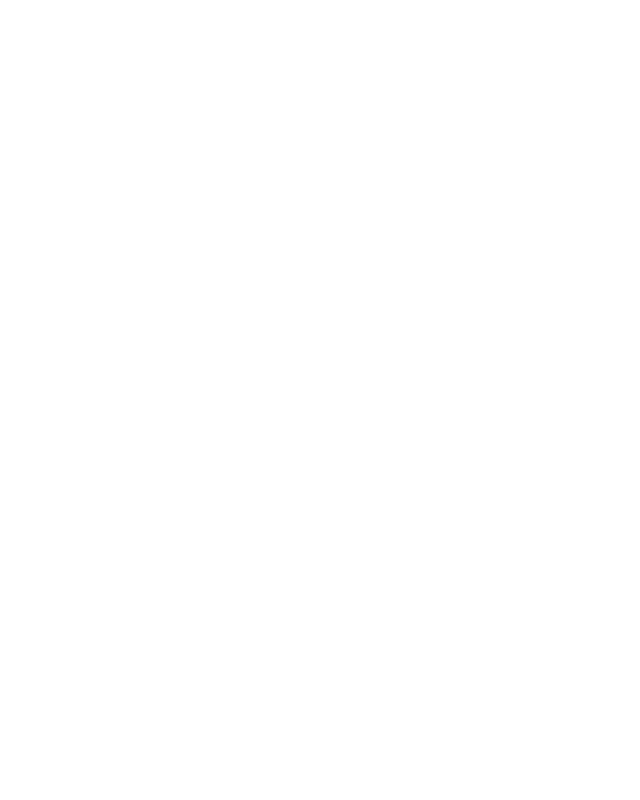
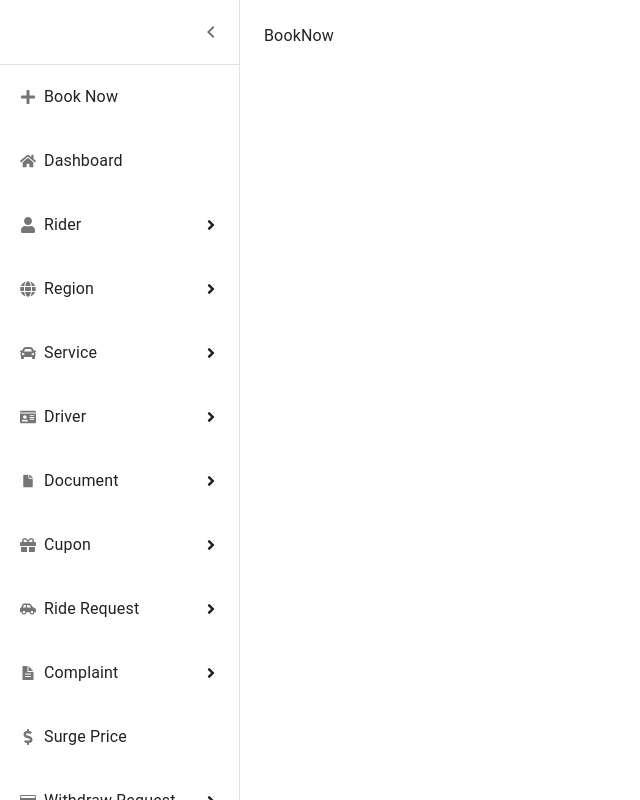
Before and after one commit to Kushal1715/mighty-taxi, a React (Vite) app in the folder mighty-taxi/: page /book-now in a window 1280 px wide. Before the commit this address had no page. Shown: the whole page, without its empty margins (0-640 px from the left). Built offline with nearby package versions, Linux system fonts and the light colour scheme.

Commit message:
adding routes to navItem

```diff
--- a/mighty-taxi/src/App.tsx
+++ b/mighty-taxi/src/App.tsx
@@ -1,12 +1,18 @@
 import { BrowserRouter, Routes, Route } from 'react-router-dom'
 import DashHome from './pages/DashHome'
+import MainLayout from './MainLayout/MainLayout'
+import BookNow from './pages/BookNow'
 
 export default function App() {
   return (
     <>
       <BrowserRouter>
         <Routes>
-          <Route path="/" element={<DashHome />} />
+          <Route path="/" element={<MainLayout />}>
+            <Route path="/" element={<DashHome />} />
+            <Route path="/book-now" element={<BookNow />} />
+
+          </Route>
         </Routes>
       </BrowserRouter>
     </>
--- /dev/null
+++ b/mighty-taxi/src/MainLayout/MainLayout.tsx
@@ -0,0 +1,19 @@
+import SideNav from '@/components/sidenav'
+import { Box } from '@mui/material'
+import React from 'react'
+import { Outlet } from 'react-router-dom'
+
+type Props = {}
+
+const MainLayout = (props: Props) => {
+  return (
+    <><Box sx={{ display: 'flex' }}>
+      <SideNav />
+      <Box component="main" sx={{ flexGrow: 1, p: 3 }}>
+        <Outlet />
+      </Box>
+    </Box></>
+  )
+}
+
+export default MainLayout
--- a/mighty-taxi/src/components/sidenav/index.tsx
+++ b/mighty-taxi/src/components/sidenav/index.tsx
@@ -28,6 +28,7 @@ import { RiFolderSettingsFill, RiUserSettingsFill } from 'react-icons/ri';
 import { HiDocumentText, HiOutlineDocumentReport } from 'react-icons/hi';
 import { TbSpeakerphone } from 'react-icons/tb';
 import { FaWebflow } from 'react-icons/fa6';
+import { useNavigate } from 'react-router-dom';
 
 const drawerWidth = 240;
 
@@ -65,28 +66,7 @@ interface AppBarProps extends MuiAppBarProps {
   open?: boolean;
 }
 
-const AppBar = styled(MuiAppBar, {
-  shouldForwardProp: (prop) => prop !== 'open',
-})<AppBarProps>(({ theme }) => ({
-  zIndex: theme.zIndex.drawer + 1,
-  transition: theme.transitions.create(['width', 'margin'], {
-    easing: theme.transitions.easing.sharp,
-    duration: theme.transitions.duration.leavingScreen,
-  }),
-  variants: [
-    {
-      props: ({ open }) => open,
-      style: {
-        marginLeft: drawerWidth,
-        width: `calc(100% - ${drawerWidth}px)`,
-        transition: theme.transitions.create(['width', 'margin'], {
-          easing: theme.transitions.easing.sharp,
-          duration: theme.transitions.duration.enteringScreen,
-        }),
-      },
-    },
-  ],
-}));
+
 
 const Drawer = styled(MuiDrawer, { shouldForwardProp: (prop) => prop !== 'open' })(({ theme }) => ({
   width: drawerWidth,
@@ -116,14 +96,17 @@ export default function SideNav() {
   const [open, setOpen] = React.useState<boolean>(true);
   const [openDrawer, setOpenDrawer] = React.useState<any>(null);
   const [openMenu, setOpenMenu] = React.useState<boolean>(false);
+  const navigate = useNavigate();
 
-  const handleDrawerOpen = () => {
-    setOpen(true);
-  };
 
-  const handleDrawerClose = () => {
-    setOpen(false);
-  };
+  const handleRoute = (route?: string) => {
+    if (route) {
+      navigate(route)
+    } else {
+      console.log("route doesnot exist")
+    }
+  }
+
 
   const toggleDrawerMenu = (menu: any) => {
     setOpenDrawer(menu)
@@ -135,11 +118,13 @@ export default function SideNav() {
   const navitems: NavItem[] = [
     {
       icon: <FaPlus />,
-      item: "Book Now"
+      item: "Book Now",
+      route: "/book-now"
     },
     {
       icon: <FaHome />,
-      item: "Dashboard"
+      item: "Dashboard",
+      route: "/"
     },
     {
       icon: <FaUser />,
@@ -147,11 +132,13 @@ export default function SideNav() {
       itemChildren: [
         {
           childrenIcon: <FaList />,
-          childrenItem: "Rider List"
+          childrenItem: "Rider List",
+          route: '/rider-list'
         },
         {
           childrenIcon: <MdAddBox />,
-          childrenItem: "Add Rider"
+          childrenItem: "Add Rider",
+          route: '/add-rider'
         }
       ]
     },
@@ -161,11 +148,13 @@ export default function SideNav() {
       itemChildren: [
         {
           childrenIcon: <FaList />,
-          childrenItem: "Region List"
+          childrenItem: "Region List",
+          route: "/region-list"
         },
         {
           childrenIcon: <MdAddBox />,
-          childrenItem: "Add Region"
+          childrenItem: "Add Region",
+          route: "/add-region"
         }
       ]
     },
@@ -175,11 +164,13 @@ export default function SideNav() {
       itemChildren: [
         {
           childrenIcon: <FaList />,
-          childrenItem: "Service List"
+          childrenItem: "Service List",
+          route: "/service-list"
         },
         {
           childrenIcon: <MdAddBox />,
-          childrenItem: "Add Service"
+          childrenItem: "Add Service",
+          route: "/add-service"
         }
       ]
     },
@@ -189,19 +180,23 @@ export default function SideNav() {
       itemChildren: [
         {
           childrenIcon: <FaList />,
-          childrenItem: "Driver List"
+          childrenItem: "Driver List",
+          route: "/driver-list"
         },
         {
           childrenIcon: <FaList />,
-          childrenItem: "Pending Driver"
+          childrenItem: "Pending Driver",
+          route: "/pending-driver"
         },
         {
           childrenIcon: <MdAddBox />,
-          childrenItem: "Add Driver"
+          childrenItem: "Add Driver",
+          route: "/add-driver"
         },
         {
           childrenIcon: <MdAddBox />,
-          childrenItem: "Manage Driver Document"
+          childrenItem: "Manage Driver Document",
+          route: "/manage-driver-document"
         }
       ]
     },
@@ -211,14 +206,14 @@ export default function SideNav() {
       itemChildren: [
         {
           childrenIcon: <FaList />,
-          childrenItem: "Document List"
+          childrenItem: "Document List",
+          route: "/document-list"
         },
-
         {
           childrenIcon: <MdAddBox />,
-          childrenItem: "Add Document"
-        },
-
+          childrenItem: "Add Document",
+          route: "/add-document"
+        }
       ]
     },
     {
@@ -227,14 +222,14 @@ export default function SideNav() {
       itemChildren: [
         {
           childrenIcon: <FaList />,
-          childrenItem: "Cupon List"
+          childrenItem: "Cupon List",
+          route: "/cupon-list"
         },
-
         {
           childrenIcon: <MdAddBox />,
-          childrenItem: "Add Cupon"
-        },
-
+          childrenItem: "Add Cupon",
+          route: "/add-cupon"
+        }
       ]
     },
     {
@@ -243,24 +238,29 @@ export default function SideNav() {
       itemChildren: [
         {
           childrenIcon: <FaList />,
-          childrenItem: "All List"
+          childrenItem: "All List",
+          route: "/ride-all-list"
         },
         {
           childrenIcon: <FaList />,
-          childrenItem: "New Ride List"
+          childrenItem: "New Ride List",
+          route: "/ride-new-list"
         },
         {
           childrenIcon: <FaList />,
-          childrenItem: "Completed List"
+          childrenItem: "Completed List",
+          route: "/ride-completed-list"
         },
         {
           childrenIcon: <FaList />,
-          childrenItem: "Cancelled List"
+          childrenItem: "Cancelled List",
+          route: "/ride-cancelled-list"
         },
         {
           childrenIcon: <FaList />,
-          childrenItem: "Pending List"
-        },
+          childrenItem: "Pending List",
+          route: "/ride-pending-list"
+        }
       ]
     },
     {
@@ -269,23 +269,24 @@ export default function SideNav() {
       itemChildren: [
         {
           childrenIcon: <FaList />,
-          childrenItem: "Resolved List"
+          childrenItem: "Resolved List",
+          route: "/complaint-resolved-list"
         },
         {
           childrenIcon: <FaList />,
-          childrenItem: "Pending List"
+          childrenItem: "Pending List",
+          route: "/complaint-pending-list"
         },
         {
           childrenIcon: <FaList />,
-          childrenItem: "Investigation List"
-        },
-
+          childrenItem: "Investigation List",
+          route: "/complaint-investigation-list"
+        }
       ]
     },
     {
       icon: <FaDollarSign />,
       item: "Surge Price",
-
     },
     {
       icon: <ImCreditCard />,
@@ -293,21 +294,24 @@ export default function SideNav() {
       itemChildren: [
         {
           childrenIcon: <FaList />,
-          childrenItem: "All"
+          childrenItem: "All",
+          route: "/withdraw-all"
         },
         {
           childrenIcon: <FaList />,
-          childrenItem: "Pending List"
+          childrenItem: "Pending List",
+          route: "/withdraw-pending-list"
         },
         {
           childrenIcon: <FaList />,
-          childrenItem: "Approved List"
+          childrenItem: "Approved List",
+          route: "/withdraw-approved-list"
         },
         {
           childrenIcon: <FaList />,
-          childrenItem: "Decline List"
-        },
-
+          childrenItem: "Decline List",
+          route: "/withdraw-decline-list"
+        }
       ]
     },
     {
@@ -316,21 +320,24 @@ export default function SideNav() {
       itemChildren: [
         {
           childrenIcon: <FaList />,
-          childrenItem: "Default Keyword List"
+          childrenItem: "Default Keyword List",
+          route: "/keyword-list"
         },
         {
           childrenIcon: <FaList />,
-          childrenItem: "Language List"
+          childrenItem: "Language List",
+          route: "/language-list"
         },
         {
           childrenIcon: <FaList />,
-          childrenItem: "Language with Keyword List"
+          childrenItem: "Language with Keyword List",
+          route: "/language-keyword-list"
         },
         {
           childrenIcon: <FaList />,
-          childrenItem: "Bulk Import Data List"
-        },
-
+          childrenItem: "Bulk Import Data List",
+          route: "/bulk-import-data-list"
+        }
       ]
     },
     {
@@ -339,26 +346,31 @@ export default function SideNav() {
       itemChildren: [
         {
           childrenIcon: <FaList />,
-          childrenItem: "Role List"
+          childrenItem: "Role List",
+          route: "/role-list"
         },
         {
           childrenIcon: <FaList />,
-          childrenItem: "Permission List"
-        },
+          childrenItem: "Permission List",
+          route: "/permission-list"
+        }
       ]
     },
     {
       icon: <HiDocumentText />,
+
       item: "Additional Fees",
       itemChildren: [
         {
           childrenIcon: <FaList />,
-          childrenItem: "Additional Fees List"
+          childrenItem: "Additional Fees List",
+          route: "/additional-fees-list"
         },
         {
           childrenIcon: <MdAddBox />,
-          childrenItem: "Add Additional Fees"
-        },
+          childrenItem: "Add Additional Fees",
+          route: "/add-additional-fees"
+        }
       ]
     },
     {
@@ -367,12 +379,14 @@ export default function SideNav() {
       itemChildren: [
         {
           childrenIcon: <FaList />,
-          childrenItem: "SOS List"
+          childrenItem: "SOS List",
+          route: "/sos-list"
         },
         {
           childrenIcon: <MdAddBox />,
-          childrenItem: "Add SOS"
-        },
+          childrenItem: "Add SOS",
+          route: "/add-sos"
+        }
       ]
     },
     {
@@ -381,12 +395,14 @@ export default function SideNav() {
       itemChildren: [
         {
           childrenIcon: <FaList />,
-          childrenItem: "Push Notification List"
+          childrenItem: "Push Notification List",
+          route: "/push-notification-list"
         },
         {
           childrenIcon: <MdAddBox />,
-          childrenItem: "Add Push Notification"
-        },
+          childrenItem: "Add Push Notification",
+          route: "/add-push-notification"
+        }
       ]
     },
     {
@@ -395,16 +411,19 @@ export default function SideNav() {
       itemChildren: [
         {
           childrenIcon: <FaList />,
-          childrenItem: "Admin Report"
+          childrenItem: "Admin Report",
+          route: "/admin-report"
         },
         {
           childrenIcon: <FaList />,
-          childrenItem: "Driver Earning"
+          childrenItem: "Driver Earning",
+          route: "/driver-earning"
         },
         {
           childrenIcon: <FaList />,
-          childrenItem: "Service wise"
-        },
+          childrenItem: "Service wise",
+          route: "/service-wise-report"
+        }
       ]
     },
     {
@@ -413,27 +432,28 @@ export default function SideNav() {
       itemChildren: [
         {
           childrenIcon: <FaList />,
-          childrenItem: "List"
+          childrenItem: "List",
+          route: "/pages-list"
         },
         {
           childrenIcon: <FaList />,
-          childrenItem: "Terms and Condition"
+          childrenItem: "Terms and Condition",
+          route: "/terms-condition"
         },
         {
           childrenIcon: <FaList />,
-          childrenItem: "Privacy Policy"
-        },
+          childrenItem: "Privacy Policy",
+          route: "/privacy-policy"
+        }
       ]
     },
     {
       icon: <FaLocationArrow />,
       item: "Driver Location",
-
     },
     {
       icon: <IoSettings />,
       item: "Setting",
-
     },
     {
       icon: <FaWebflow />,
@@ -441,56 +461,42 @@ export default function SideNav() {
       itemChildren: [
         {
           childrenIcon: <FaList />,
-          childrenItem: "Information"
+          childrenItem: "Information",
+          route: "/website-info"
         },
         {
           childrenIcon: <FaList />,
-          childrenItem: "Our Mission"
+          childrenItem: "Our Mission",
+          route: "/our-mission"
         },
         {
           childrenIcon: <FaList />,
-          childrenItem: "Why Choose"
+          childrenItem: "Why Choose",
+          route: "/why-choose"
         },
         {
           childrenIcon: <FaList />,
-          childrenItem: "Client Testimonials"
+          childrenItem: "Client Testimonials",
+          route: "/client-testimonials"
         },
         {
           childrenIcon: <FaList />,
-          childrenItem: "Downloand App"
+          childrenItem: "Download App",
+          route: "/download-app"
         },
         {
           childrenIcon: <FaList />,
-          childrenItem: "Contact Info"
-        },
+          childrenItem: "Contact Info",
+          route: "/contact-info"
+        }
       ]
     },
-  ]
+  ];
 
   return (
     <Box sx={{ display: 'flex' }}>
       <CssBaseline />
-      <AppBar position="fixed" open={open}>
-        <Toolbar>
-          <IconButton
-            color="inherit"
-            aria-label="open drawer"
-            onClick={handleDrawerOpen}
-            edge="start"
-            sx={[
-              {
-                marginRight: 5,
-              },
-              open && { display: 'none' },
-            ]}
-          >
-            <MenuIcon />
-          </IconButton>
-          <Typography variant="h6" noWrap component="div">
-            Mini variant drawer
-          </Typography>
-        </Toolbar>
-      </AppBar>
+
       <Drawer variant="permanent" open={open} sx={{
 
         '& .MuiDrawer-paper': {
@@ -517,14 +523,14 @@ export default function SideNav() {
         },
       }}>
         <DrawerHeader>
-          <IconButton onClick={handleDrawerClose}>
+          <IconButton onClick={() => setOpen(!open)}>
             {theme.direction === 'rtl' ? <ChevronRightIcon /> : <ChevronLeftIcon />}
           </IconButton>
         </DrawerHeader>
         <Divider />
         {
           navitems.map((navItem: NavItem) => <List>
-            <ListItem disablePadding sx={{ display: 'block' }}>
+            <ListItem disablePadding sx={{ display: 'block' }} onClick={() => handleRoute(navItem.route)}>
               <ListItemButton
                 onClick={() => toggleDrawerMenu(navItem.item)}
                 sx={{
@@ -536,11 +542,13 @@ export default function SideNav() {
                 <ListItemIcon sx={{ minWidth: 0, justifyContent: 'center' }}>
                   {navItem.icon}
                 </ListItemIcon>
-                <Box sx={{ display: 'flex', alignItems: 'center', justifyContent: 'space-between', width: '100%' }}>
+                <Box sx={{ display: 'flex', alignItems: 'center', justifyContent: 'space-between', width: '100%', }}>
                   <ListItemText
                     primary={navItem.item}
                     sx={{
+                      fontSize: '2em !important', // Set your desired font size here
                       opacity: open ? 1 : 0,
+                      transition: 'opacity 0.3s ease', // Smooth opacity transition
                     }}
 
                   />
@@ -555,7 +563,7 @@ export default function SideNav() {
               {
                 navItem.itemChildren && navItem.itemChildren.map((children) => <Collapse in={openMenu && openDrawer === navItem.item} timeout="auto" unmountOnExit>
                   <List component="div">
-                    <ListItemButton sx={{ pl: 3, gap: 1 }}>
+                    <ListItemButton sx={{ pl: 3, gap: 1 }} onClick={() => navigate(children.route)}>
                       <ListItemIcon sx={{ minWidth: 0, justifyContent: 'center' }}>
                         {children.childrenIcon}
                       </ListItemIcon>
@@ -574,23 +582,7 @@ export default function SideNav() {
           </List>)
         }
       </Drawer>
-      <Box component="main" sx={{ flexGrow: 1, p: 3 }}>
-        <DrawerHeader />
-        <Typography sx={{ marginBottom: 2 }}>
-          Lorem ipsum dolor sit amet, consectetur adipiscing elit, sed do eiusmod
-          tempor incididunt ut labore et dolore magna aliqua. Rhoncus dolor purus non
-          enim praesent elementum facilisis leo vel. Risus at ultrices mi tempus
-          imperdiet. Semper risus in hendrerit gravida rutrum quisque non tellus.
-          Convallis convallis tellus id interdum velit laoreet id donec ultrices.
-          Odio morbi quis commodo odio aenean sed adipiscing. Amet nisl suscipit
-          adipiscing bibendum est ultricies integer quis. Cursus euismod quis viverra
-          nibh cras. Metus vulputate eu scelerisque felis imperdiet proin fermentum
-          leo. Mauris commodo quis imperdiet massa tincidunt. Cras tincidunt lobortis
-          feugiat vivamus at augue. At augue eget arcu dictum varius duis at
-          consectetur lorem. Velit sed ullamcorper morbi tincidunt. Lorem donec massa
-          sapien faucibus et molestie ac.
-        </Typography>
-      </Box>
+
     </Box>
   );
 }
--- a/mighty-taxi/src/interface/data.ts
+++ b/mighty-taxi/src/interface/data.ts
@@ -1,8 +1,10 @@
 export interface NavItem {
   icon: JSX.Element;
   item: string;
+  route?: string;
   itemChildren?: {
     childrenIcon: JSX.Element;
-    childrenItem: string
+    childrenItem: string;
+    route: string
   }[]
 }
--- /dev/null
+++ b/mighty-taxi/src/pages/BookNow/index.tsx
@@ -0,0 +1,11 @@
+import React from 'react'
+
+type Props = {}
+
+const BookNow = (props: Props) => {
+  return (
+    <div>BookNow</div>
+  )
+}
+
+export default BookNow
--- a/mighty-taxi/src/pages/DashHome/index.tsx
+++ b/mighty-taxi/src/pages/DashHome/index.tsx
@@ -1,14 +1,14 @@
-import SideNav from '@/components/sidenav'
-import React from 'react'
+
 
 type Props = {}
 
+
+
 const DashHome = (props: Props) => {
+
   return (
     <>
-      <SideNav />
-      <div>home</div>
-
+      <h1>Home</h1>
     </>
   )
 }
```
